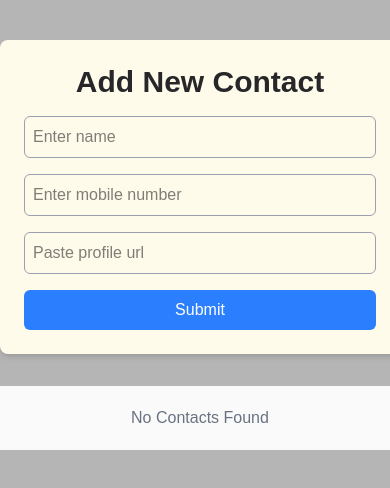
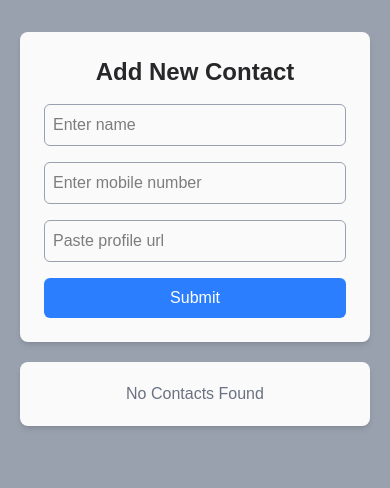
Before and after one commit to SaheelAtugade/React_Contact_App, a React (Vite) app: page / in a window 390 px wide. Shown: the top 488 px of the page. Built offline with nearby package versions, Linux system fonts and the light colour scheme.

Commit message:
made ui responsive, improved code readability

```diff
--- a/src/App.jsx
+++ b/src/App.jsx
@@ -1,16 +1,18 @@
-import React, { useState } from 'react'
-import Form from './components/Form'
-import Output from './components/Output'
+import React, { useState } from "react";
+import Form from "./components/Form";
+import Output from "./components/Output";
 
 const App = () => {
-    const [allUsers, setAllUsers] = useState([]);
+  const [allUsers, setAllUsers] = useState([]);
 
   return (
-    <div>
-      <Form allUsers={allUsers} setAllUsers={setAllUsers} />
-      <Output allUsers={allUsers} setAllUsers={setAllUsers}/>
+    <div className="min-h-screen bg-gray-400">
+      <div className="max-w-7xl sm:flex-row sm:items-start  mx-auto p-8 flex flex-col items-center justify-center gap-5">
+        <Form  setAllUsers={setAllUsers} />
+        <Output allUsers={allUsers} setAllUsers={setAllUsers} />
+      </div>
     </div>
-  )
-}
+  );
+};
 
-export default App
+export default App;
--- a/src/components/ContactCard.jsx
+++ b/src/components/ContactCard.jsx
@@ -1,7 +1,7 @@
 import React from "react";
 
 const ContactCard = ({user,deleteContact}) => {
-    const defaultPic = "https://plus.unsplash.com/premium_photo-1677252438411-9a930d7a5168?w=600&auto=format&fit=crop&q=60&ixlib=rb-4.1.0&ixid=M3wxMjA3fDB8MHxzZWFyY2h8MXx8cHJvZmlsZXxlbnwwfDJ8MHx8fDA%3D";
+    const defaultPic = "/images/defaultProfilePic.png";
   return (
     <div
       className="w-full border-gray-400 border-2 rounded p-2.5 mb-2.5 flex gap-4 items-center relative"
--- a/src/components/Form.jsx
+++ b/src/components/Form.jsx
@@ -1,6 +1,6 @@
 import React, { useState } from "react";
 
-const Form = ({ allUsers, setAllUsers }) => {
+const Form = ({ setAllUsers }) => {
   const [name, setName] = useState("");
   const [number, setNumber] = useState("");
   const [profile, setProfile] = useState("");
@@ -18,9 +18,9 @@ const Form = ({ allUsers, setAllUsers }) => {
       onSubmit={(e) => {
         submitHandler(e);
       }}
-      className="flex flex-col gap-4 w-100 mx-auto mt-10 bg-amber-50 p-6 rounded-lg shadow-md"
+      className="flex flex-col gap-4 w-87.5 sm:w-100 bg-zinc-50 p-6 rounded-lg shadow-md"
     >
-      <h2 className="text-3xl font-bold text-center text-zinc-800">
+      <h2 className="lg:text-3xl text-2xl font-bold text-center text-zinc-800">
         Add New Contact
       </h2>
       <input
--- a/src/components/Output.jsx
+++ b/src/components/Output.jsx
@@ -6,7 +6,7 @@
         setAllUsers((prev) => prev.filter((user) => user.id !== id));
     };
     return (
-        <div className="bg-zinc-50 w-100 mt-8 p-5 mx-auto">
+        <div className="bg-zinc-50 w-87.5 sm:w-100 p-5 rounded-lg shadow-md">
         {allUsers.length === 0 ? (
             <p className="text-center text-gray-500">No Contacts Found</p>
         ) : (
--- a/src/index.css
+++ b/src/index.css
@@ -2,5 +2,4 @@
 
 body{
   font-family: 'Poppins', sans-serif;
-  background-color: #b5b5b5;
 }
```
Also changed, not shown: public/images/defaultProfilePic.png (added).
